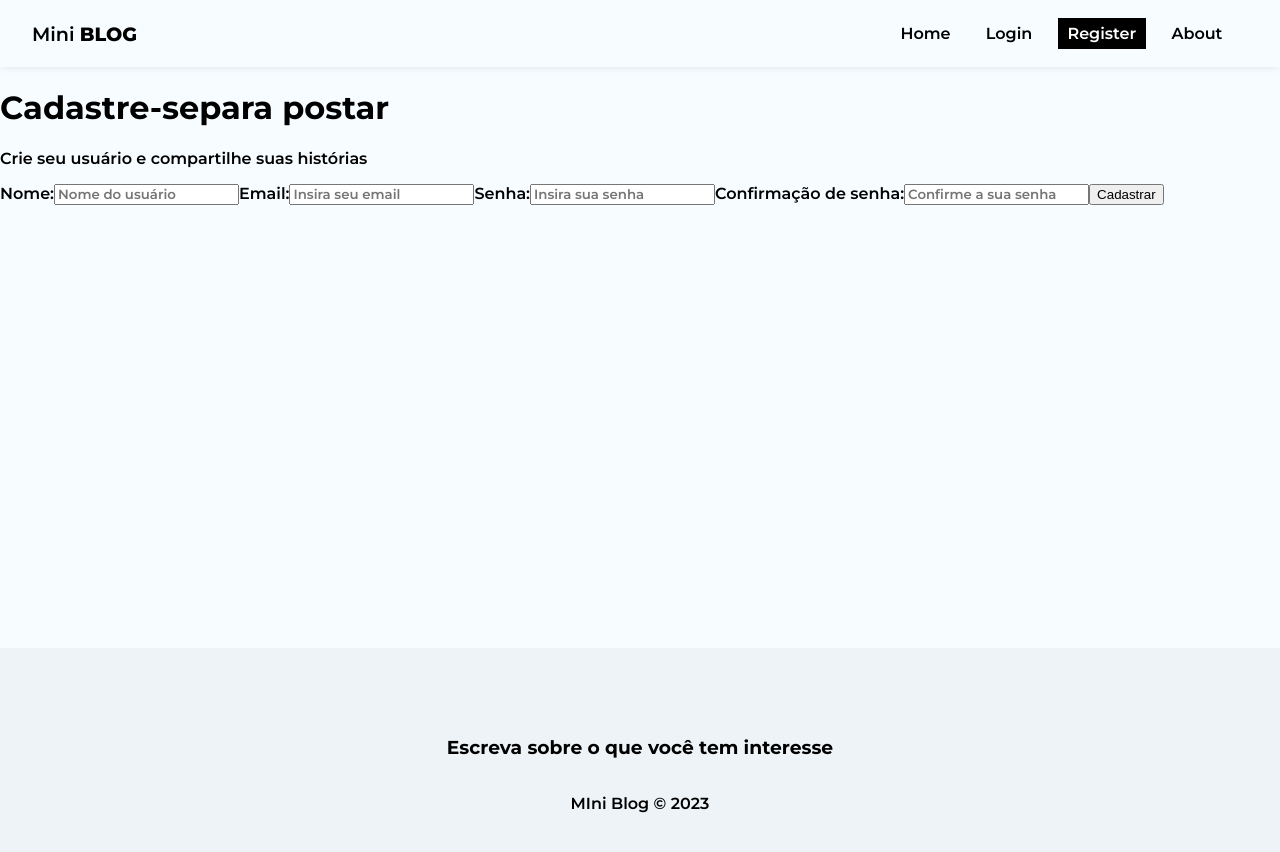
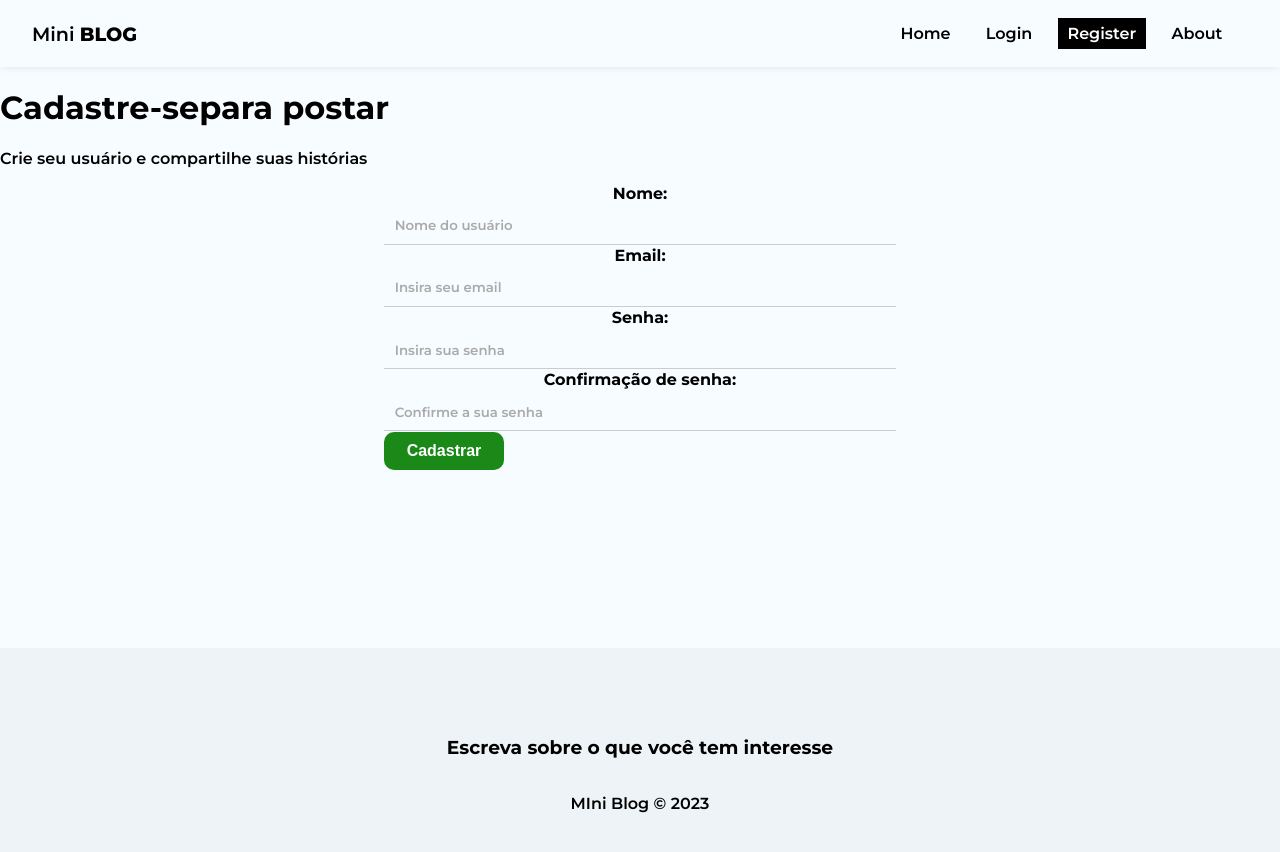
Before and after one commit to JoseAAntonio/miniblog, a React (Create React App) app: page /register in a window 1280 px wide. Shown: the top 852 px of the page. Built offline with nearby package versions, Linux system fonts and the light colour scheme.

Commit message:
add global styles for forms and buttons

```diff
--- a/src/index.css
+++ b/src/index.css
@@ -8,6 +8,7 @@
 input::placeholder,
 textarea::placeholder {
 	font-family: "Montserrat", sans-serif;
+	color: #aaa;
 }
 
 input:focus,
@@ -31,3 +32,83 @@
 nav button:hover {
 	color: #bbb;
 }
+
+/* Form styles */
+
+form {
+	max-width: 40%;
+	margin: 0 auto;
+}
+
+label {
+	display: flex;
+	flex-direction: column;
+	margin-bottom: 1px;
+}
+
+label span {
+	margin-bottom: 0.3em;
+	font-weight: bold;
+	text-align: center;
+}
+
+input,
+textarea {
+	box-sizing: border-box;
+	border: none;
+	border-bottom: 1px solid #ccc;
+	padding: 0.8em;
+	background-color: transparent;
+}
+
+.btn {
+	background-color: #1a8918;
+	color: white;
+	text-align: center;
+	cursor: pointer;
+	border-radius: 10px;
+	width: 120px;
+	font-weight: bold;
+	border: none;
+	padding: 10px 15px;
+	font-size: 1em;
+}
+
+.btn.btn-dark {
+	background-color: #000;
+	border-radius: 0;
+}
+
+btn.btn-outline {
+	background-color: transparent;
+	border-radius: 0;
+	color: #000;
+	border: 1px solid #000;
+	padding: 7px 30px;
+}
+
+.btn:hover {
+	background-color: #0f730c;
+	color: #aaa;
+}
+
+btn.btn-outline:hover {
+	background-color: #000;
+	/* color: #fff; */
+}
+
+btn.btn-danger {
+	background-color: #ff0000;
+}
+
+button[disabled] {
+	background-color: #aaa;
+}
+
+.container .error {
+	color: #721c24;
+	background-color: #f8d7da;
+	border: 1px solid #f5c6cb;
+	padding: 5px;
+	border-radius: 5px;
+}
```
